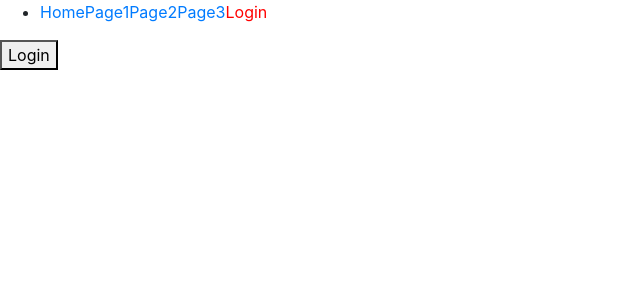
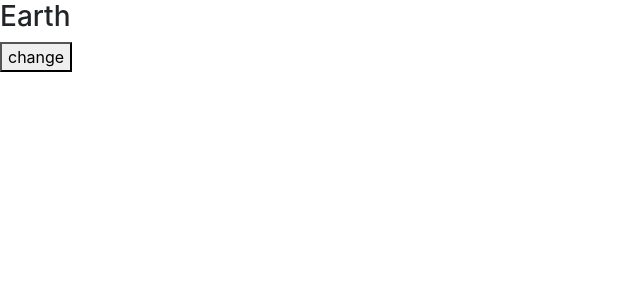
Before and after one commit to BlackKnightZERO/Road-to-React, a React (Create React App) app: page / in a window 1280 px wide. Before the commit this address led to /login. Shown: the top 300 px of the page, without its empty margins (0-640 px from the left). Built offline with nearby package versions, Linux system fonts and the light colour scheme.

Commit message:
hook-setState

```diff
--- a/src/App.js
+++ b/src/App.js
@@ -24,16 +24,19 @@ import Nav from './reactBootstrap/nav';
 import AdvancedNav from './routeAdvanced/components/mynavigation';
 import AdvancedRoute from './routeAdvanced/components/myroute';
 import { BrowserRouter } from 'react-router-dom';
+import HookUseState from './hook/useState/Basic';
 
 function App() {
   return (
-
-    <div>
-      <BrowserRouter>
-        <AdvancedNav></AdvancedNav>
-        <AdvancedRoute></AdvancedRoute>
-      </BrowserRouter>
-    </div>
+      <div>
+        <HookUseState></HookUseState>
+      </div>
+    // <div>
+    //   <BrowserRouter>
+    //     <AdvancedNav></AdvancedNav>
+    //     <AdvancedRoute></AdvancedRoute>
+    //   </BrowserRouter>
+    // </div>
     // <div className="App">
     //   {/* <header className="App-header">
     //     <img src={logo} className="App-logo" alt="logo" />
--- /dev/null
+++ b/src/hook/useState/Basic.js
@@ -0,0 +1,24 @@
+import React from 'react';
+import {useState} from 'react';
+
+const Basic = () => {
+
+    const [value, setValue] = useState({
+        planet: 'Earth'
+    });
+
+    const changeHandle = () => {
+        setValue({
+            planet: 'Jupiter'
+        });
+    }
+
+    return (
+        <div>
+            <h3>{value.planet}</h3>
+            <button onClick={changeHandle}>change</button>
+        </div>
+    );
+};
+
+export default Basic;
```
Also changed, not shown: 1 other file (tests, documents, lock files or other folders).
